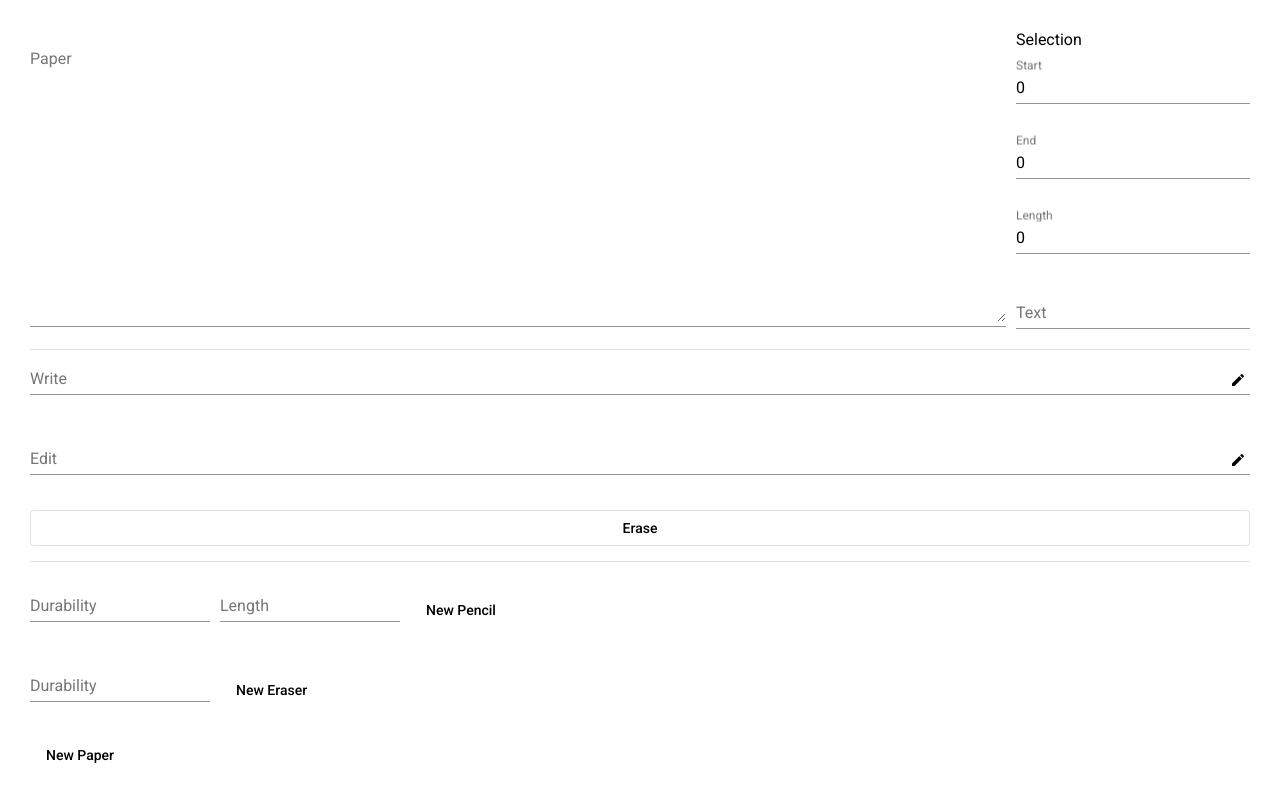
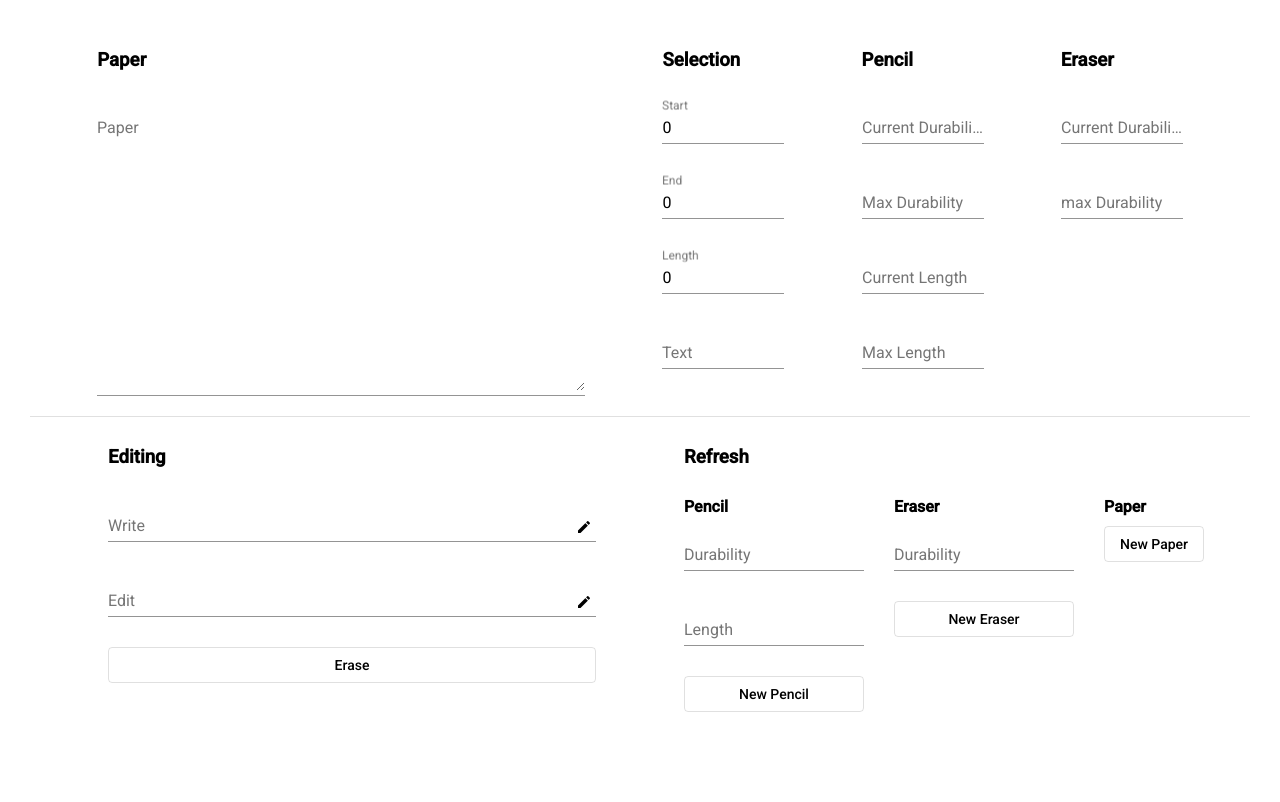
Before and after one commit to dexterityzx/angular-pencil-durability-, an Angular app: page / in a window 1280 px wide. Built offline with nearby package versions, Linux system fonts and the light colour scheme.

Commit message:
remove status component | re-work layout | add pencil and eraser status panel

```diff
--- a/src/app/app.component.html
+++ b/src/app/app.component.html
@@ -1,4 +1,4 @@
-<div class="container">
+<div class="container" fxLayout="column" fxLayoutGap="10px">
   <app-display></app-display>
   <app-action></app-action>
 </div>
--- a/src/app/app.module.ts
+++ b/src/app/app.module.ts
@@ -4,6 +4,7 @@ import { NgModule } from '@angular/core';
 import { AppComponent } from './app.component';
 import { ViewModule } from './view/view.module';
 import { BrowserAnimationsModule } from '@angular/platform-browser/animations';
+import { FlexLayoutModule } from '@angular/flex-layout';
 
 @NgModule({
   declarations: [
@@ -12,7 +13,8 @@ import { BrowserAnimationsModule } from '@angular/platform-browser/animations';
   imports: [
     BrowserModule,
     ViewModule,
-    BrowserAnimationsModule
+    BrowserAnimationsModule,
+    FlexLayoutModule
   ],
   providers: [],
   bootstrap: [AppComponent]
--- a/src/app/view/action/action.component.html
+++ b/src/app/view/action/action.component.html
@@ -1,4 +1,8 @@
-<div class="container" fxLayout="column" fxLayoutGap="15px">
+<div class="container" fxLayout="row" fxLayoutGap="10px" fxLayoutAlign="space-evenly">
+  <div fxLayout="column" fxLayoutGap="10px" fxFlex="40">
+    <label>
+      <h3>Editing</h3>
+    </label>
     <mat-form-field>
       <input matInput placeholder="Write" #writeInput>
       <button mat-button mat-icon-button matSuffix (click)="write($event,writeInput)">
@@ -14,28 +18,43 @@
     </mat-form-field>
 
     <button mat-stroked-button (click)="erase($event)">Erase</button>
+  </div>
 
-  <mat-divider></mat-divider>
-
-  <div fxLayout="row" fxLayoutGap="10px">
+  <div fxLayout="column" fxLayoutGap="10px" fxFlex="40">
+    <label>
+      <h3>Refresh</h3>
+    </label>
+    <div fxLayout="row" fxLayoutGap="30px">
+      <div fxLayout="column" fxLayoutGap="10px">
+        <label>
+          <strong>Pencil</strong>
+        </label>
         <mat-form-field>
           <input matInput placeholder="Durability" #pencilDurabilityInput>
         </mat-form-field>
         <mat-form-field>
           <input matInput placeholder="Length" #pencilLengthInput>
         </mat-form-field>
-    <button mat-button (click)="newPencil($event,pencilDurabilityInput,pencilLengthInput)">New Pencil</button>
+        <button mat-stroked-button (click)="newPencil($event,pencilDurabilityInput,pencilLengthInput)">New
+          Pencil</button>
       </div>
 
-  <div fxLayout="row" fxLayoutGap="10px">
+      <div fxLayout="column" fxLayoutGap="10px">
+        <label>
+          <strong>Eraser</strong>
+        </label>
         <mat-form-field>
           <input matInput placeholder="Durability" #eraserDurability>
         </mat-form-field>
-    <button mat-button (click)="newEraser($event,eraserDurability)">New Eraser</button>
+        <button mat-stroked-button (click)="newEraser($event,eraserDurability)">New Eraser</button>
       </div>
 
-  <div fxLayout="row" fxLayoutGap="10px">
-    <button mat-button (click)="newPaper($event)">New Paper</button>
+      <div fxLayout="column" fxLayoutGap="10px">
+        <label>
+          <strong>Paper</strong>
+        </label>
+        <button mat-stroked-button (click)="newPaper($event)">New Paper</button>
       </div>
-
     </div>
+  </div>
+</div>
--- a/src/app/view/display/display.component.html
+++ b/src/app/view/display/display.component.html
@@ -1,11 +1,18 @@
-<div class="container" fxLayout="row" fxLayoutGap="10px">
-  <mat-form-field fxFlex="80">
-    <textarea #paperTextarea matInput placeholder="Paper" readonly rows="15"
-      (mouseup)="setSelectionRange(paperTextarea)"></textarea>
-  </mat-form-field>
+<div class="container" fxLayout="row" fxLayoutGap="10px" fxLayoutAlign="space-evenly">
+  <div fxLayout="column" fxLayoutGap="10px" fxFlex="40">
+    <label>
+      <h3>Paper</h3>
+    </label>
+    <mat-form-field fxFlex="40">
+      <textarea #paperTextarea matInput placeholder="Paper" readonly rows="15"
+        (mouseup)="setSelectionRange(paperTextarea)"></textarea>
+    </mat-form-field>
+  </div>
 
-  <div fxFlex fxLayout="column" fxLayoutGap="10px">
-    <label>Selection</label>
+  <div fxLayout="column" fxLayoutGap="10px" fxFlex="10">
+    <label>
+      <h3>Selection</h3>
+    </label>
     <mat-form-field>
       <input matInput placeholder="Start" [value]="selectionStart" readonly>
     </mat-form-field>
@@ -19,5 +26,36 @@
       <input matInput placeholder="Text" [value]="selectedText" readonly>
     </mat-form-field>
   </div>
+
+  <div fxLayout="column" fxLayoutGap="10px" fxFlex="10">
+    <label>
+      <h3>Pencil</h3>
+    </label>
+    <mat-form-field>
+      <input matInput placeholder="Current Durability" #pencilcurrentDurability readonly>
+    </mat-form-field>
+    <mat-form-field>
+      <input matInput placeholder="Max Durability" #pencilMaxDurability readonly>
+    </mat-form-field>
+    <mat-form-field>
+      <input matInput placeholder="Current Length" #pencilCurrentLength readonly>
+    </mat-form-field>
+    <mat-form-field>
+      <input matInput placeholder="Max Length" #pencilMaxLength readonly>
+    </mat-form-field>
+  </div>
+
+  <div fxLayout="column" fxLayoutGap="10px" fxFlex="10">
+    <label>
+      <h3>Eraser</h3>
+    </label>
+    <mat-form-field>
+      <input matInput placeholder="Current Durability" #eraserCurrentDurability readonly>
+    </mat-form-field>
+    <mat-form-field>
+      <input matInput placeholder="max Durability" #eraserMaxDurability readonly>
+    </mat-form-field>
+  </div>
+
 </div>
 <mat-divider></mat-divider>
--- a/src/app/view/status/status.component.html
+++ /dev/null
@@ -1 +0,0 @@
-<p>status works!</p>
--- a/src/app/view/status/status.component.ts
+++ /dev/null
@@ -1,15 +0,0 @@
-import { Component, OnInit } from '@angular/core';
-
-@Component({
-  selector: 'app-status',
-  templateUrl: './status.component.html',
-  styleUrls: ['./status.component.css']
-})
-export class StatusComponent implements OnInit {
-
-  constructor() { }
-
-  ngOnInit() {
-  }
-
-}
```
Also changed, not shown: src/app/view/view.module.ts (+3 -9 lines), src/app/view/status/status.component.css (deleted), 2 other files (tests, documents, lock files or other folders). Lines whose indentation alone changed are shown as unchanged.
